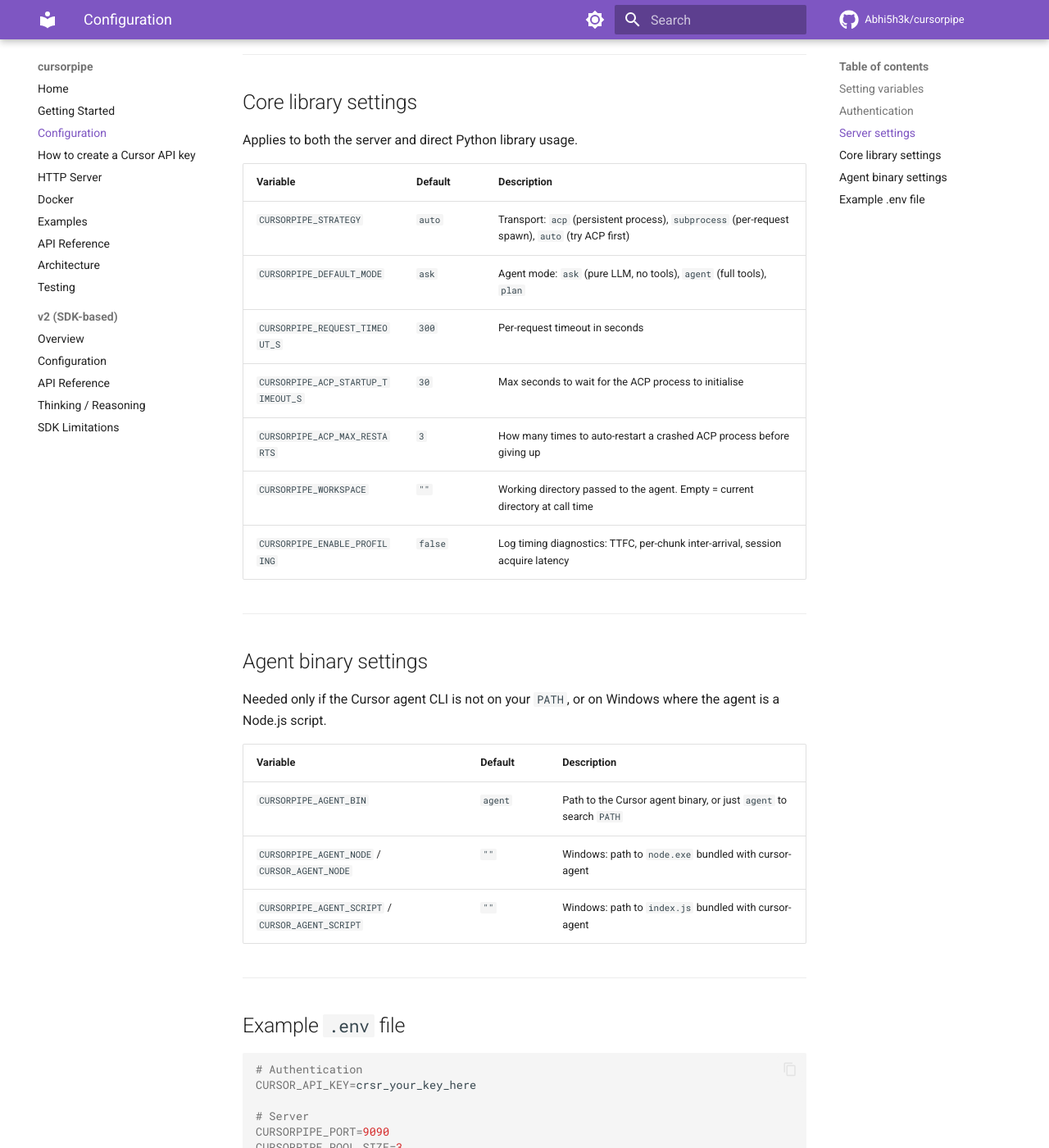
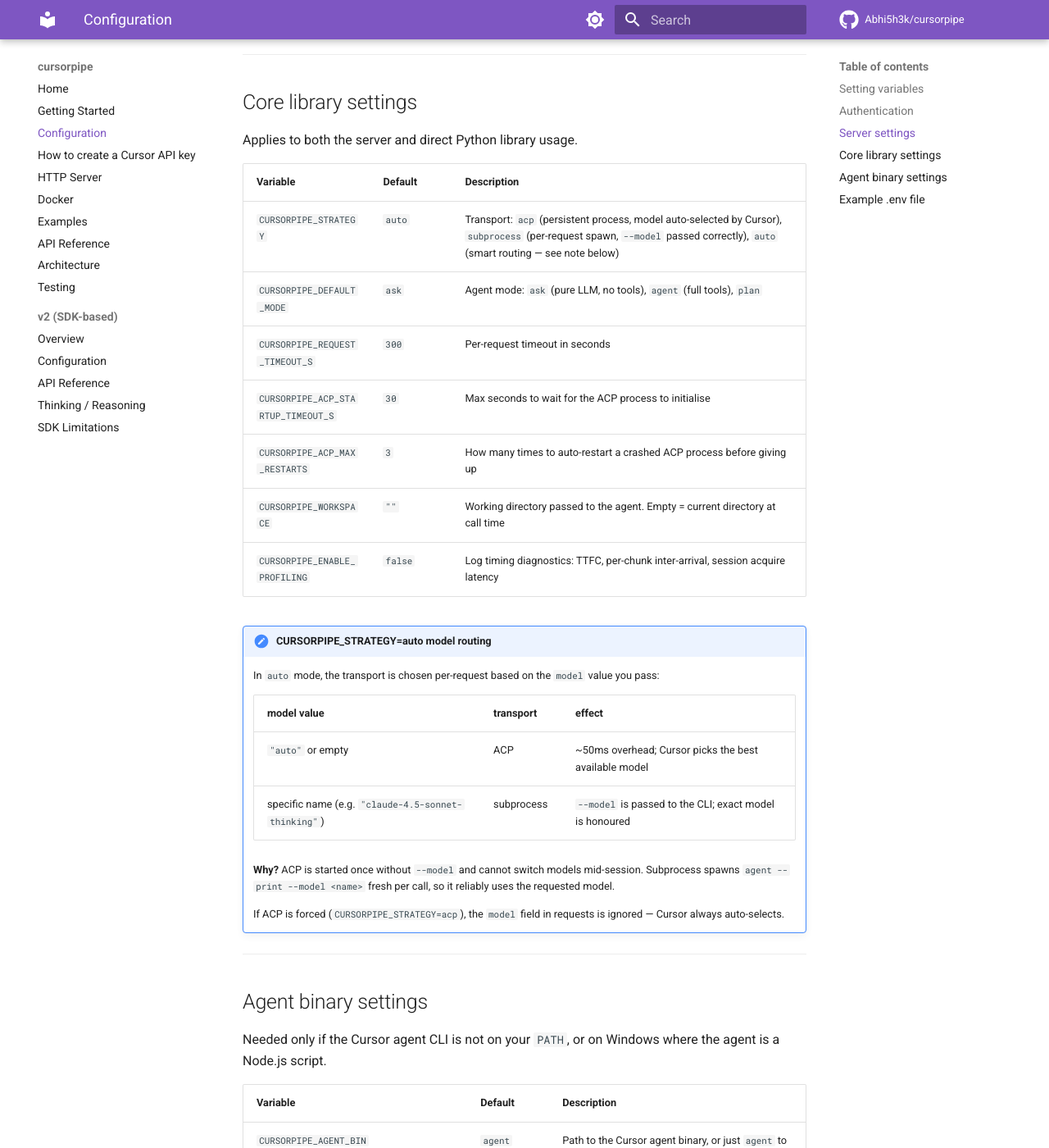
Before and after one commit to Abhi5h3k/cursorpipe, an MkDocs documentation site: the page built from docs/configuration.md, in a window 1280 px wide and 1400 px high, scrolled down 1161 px. Shown: the whole window at 82% size. Built offline with MkDocs 1.6.1 and Material for MkDocs 9.7.7, drawn with Linux system fonts in a browser that asks for light colours; comment, search, counter and statistics services are not loaded.

Commit message:
fix(v1): model-aware transport routing + docs/tests update (v0.1.1)
ACP cannot switch models per-request. The persistent agent acp process
is started once without --model. Only subprocess spawns agent --print
--model <name> per call and reliably honours the requested model.

Fix: In AUTO strategy, _should_use_acp() returns False (subprocess) when
a specific model name is passed, and True (ACP) for model=auto or empty,
preserving the warm-session benefit for unspecified models.

Updated: docs/architecture.md, docs/configuration.md, docs/server.md,
README.md, docs/testing.md, examples/model_switching.py,
tests/test_integration.py (renamed test_model_switching to
test_consecutive_calls, added TestAutoModelRouting class).

```diff
--- a/cursorpipe/__init__.py
+++ b/cursorpipe/__init__.py
@@ -71,7 +71,7 @@
     "close",
 ]
 
-__version__ = "0.1.0"
+__version__ = "0.1.1"
 
 # ---------------------------------------------------------------------------
 # Module-level convenience functions (lazy singleton)
--- a/docs/configuration.md
+++ b/docs/configuration.md
@@ -66,13 +66,25 @@
 
 | Variable | Default | Description |
 |----------|---------|-------------|
-| `CURSORPIPE_STRATEGY` | `auto` | Transport: `acp` (persistent process), `subprocess` (per-request spawn), `auto` (try ACP first) |
+| `CURSORPIPE_STRATEGY` | `auto` | Transport: `acp` (persistent process, model auto-selected by Cursor), `subprocess` (per-request spawn, `--model` passed correctly), `auto` (smart routing — see note below) |
 | `CURSORPIPE_DEFAULT_MODE` | `ask` | Agent mode: `ask` (pure LLM, no tools), `agent` (full tools), `plan` |
 | `CURSORPIPE_REQUEST_TIMEOUT_S` | `300` | Per-request timeout in seconds |
 | `CURSORPIPE_ACP_STARTUP_TIMEOUT_S` | `30` | Max seconds to wait for the ACP process to initialise |
 | `CURSORPIPE_ACP_MAX_RESTARTS` | `3` | How many times to auto-restart a crashed ACP process before giving up |
 | `CURSORPIPE_WORKSPACE` | `""` | Working directory passed to the agent. Empty = current directory at call time |
 | `CURSORPIPE_ENABLE_PROFILING` | `false` | Log timing diagnostics: TTFC, per-chunk inter-arrival, session acquire latency |
+
+!!! note "CURSORPIPE_STRATEGY=auto model routing"
+    In `auto` mode, the transport is chosen per-request based on the `model` value you pass:
+
+    | model value | transport | effect |
+    |-------------|-----------|--------|
+    | `"auto"` or empty | ACP | ~50ms overhead; Cursor picks the best available model |
+    | specific name (e.g. `"claude-4.5-sonnet-thinking"`) | subprocess | `--model` is passed to the CLI; exact model is honoured |
+
+    **Why?** ACP is started once without `--model` and cannot switch models mid-session. Subprocess spawns `agent --print --model <name>` fresh per call, so it reliably uses the requested model.
+
+    If ACP is forced (`CURSORPIPE_STRATEGY=acp`), the `model` field in requests is ignored — Cursor always auto-selects.
 
 ---
 
```
Also changed, not shown: README.md (+4 -1 lines), docs/architecture.md (+12 -1 lines), docs/server.md (+10 -0 lines), docs/testing.md (+2 -1 lines), 3 other files.
